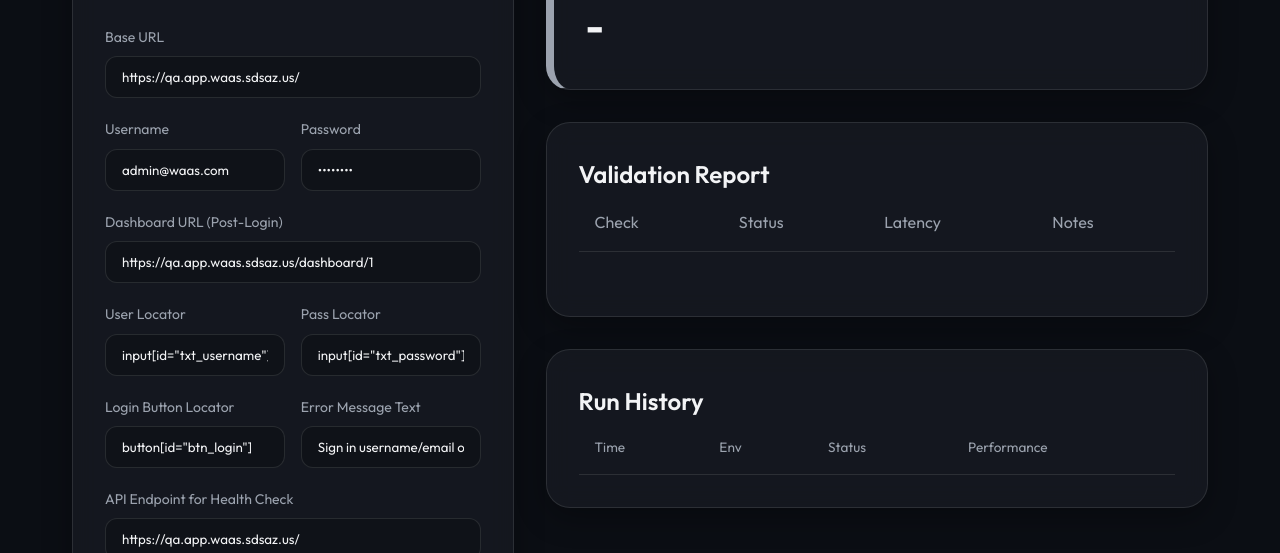
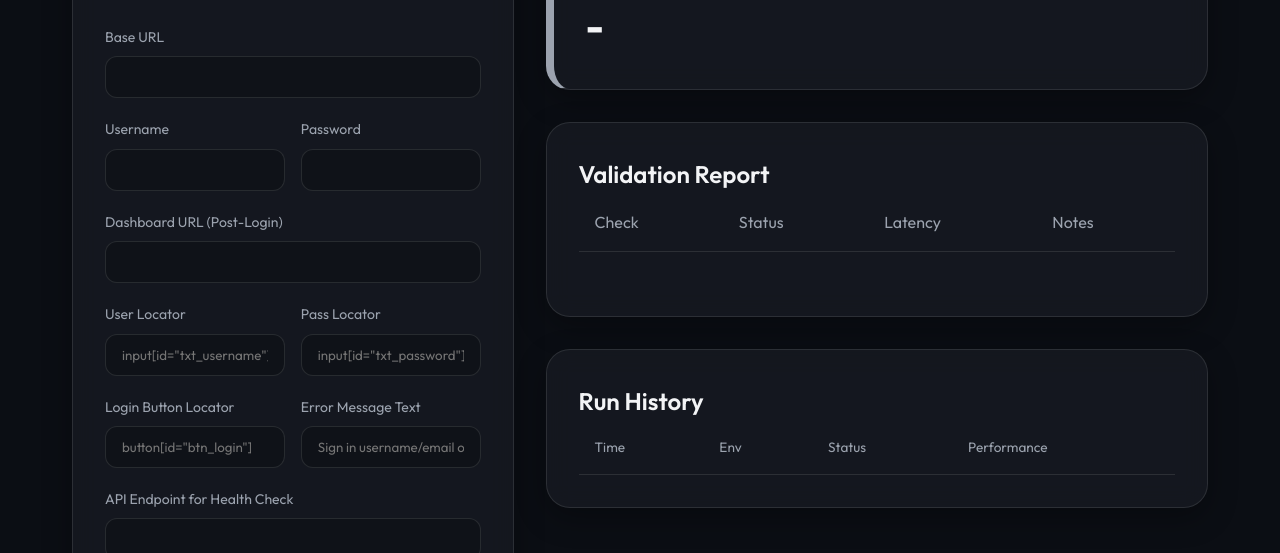
Before and after one commit to bhaumikgohel/Site_Environment_Health_Checkup, a website: page public/index.html in a window 1280 px wide. Shown: the part 247-800 px from the top of the page. Drawn offline with Linux system fonts and the light colour scheme; no server answers.

Commit message:
Removed pre-filled data from fields and configuration

```diff
--- a/public/index.html
+++ b/public/index.html
@@ -37,46 +37,49 @@
                     <form id="healthForm">
                         <div class="form-group">
                             <label>Base URL</label>
-                            <input type="url" id="baseUrl" value="https://qa.app.waas.sdsaz.us/" required>
+                            <input type="url" id="baseUrl" value="" required>
                         </div>
                         <div class="row">
                             <div class="form-group">
                                 <label>Username</label>
-                                <input type="text" id="username" value="admin@waas.com">
+                                <input type="text" id="username" value="" required>
                             </div>
                             <div class="form-group">
                                 <label>Password</label>
-                                <input type="password" id="password" value="login12*">
+                                <input type="password" id="password" value="" required>
                             </div>
                         </div>
                         <div class="form-group">
                             <label>Dashboard URL (Post-Login)</label>
-                            <input type="text" id="dashboardUrl" value="https://qa.app.waas.sdsaz.us/dashboard/1">
+                            <input type="text" id="dashboardUrl" value="" required>
                         </div>
                         <div class="row">
                             <div class="form-group">
                                 <label>User Locator</label>
-                                <input type="text" id="selectorUser" value='input[id="txt_username"]'>
+                                <input type="text" id="selectorUser" value="" placeholder='input[id="txt_username"]'
+                                    required>
                             </div>
                             <div class="form-group">
                                 <label>Pass Locator</label>
-                                <input type="text" id="selectorPass" value='input[id="txt_password"]'>
+                                <input type="text" id="selectorPass" value="" placeholder='input[id="txt_password"]'
+                                    required>
                             </div>
                         </div>
                         <div class="row">
                             <div class="form-group">
                                 <label>Login Button Locator</label>
-                                <input type="text" id="selectorBtn" value='button[id="btn_login"]'>
+                                <input type="text" id="selectorBtn" value="" placeholder='button[id="btn_login"]'
+                                    required>
                             </div>
                             <div class="form-group">
                                 <label>Error Message Text</label>
-                                <input type="text" id="errorMsg"
-                                    value="Sign in username/email or password provided is not valid. Please try again.">
+                                <input type="text" id="errorMsg" value=""
+                                    placeholder="Sign in username/email or password provided is not valid..." required>
                             </div>
                         </div>
                         <div class="form-group">
                             <label>API Endpoint for Health Check</label>
-                            <input type="text" id="apiEndpoint" value="https://qa.app.waas.sdsaz.us/">
+                            <input type="text" id="apiEndpoint" value="">
                         </div>
                         <div class="button-group">
                             <button type="submit" id="runBtn">Run Health Check</button>
```
Also changed, not shown: server.js (+9 -9 lines).
